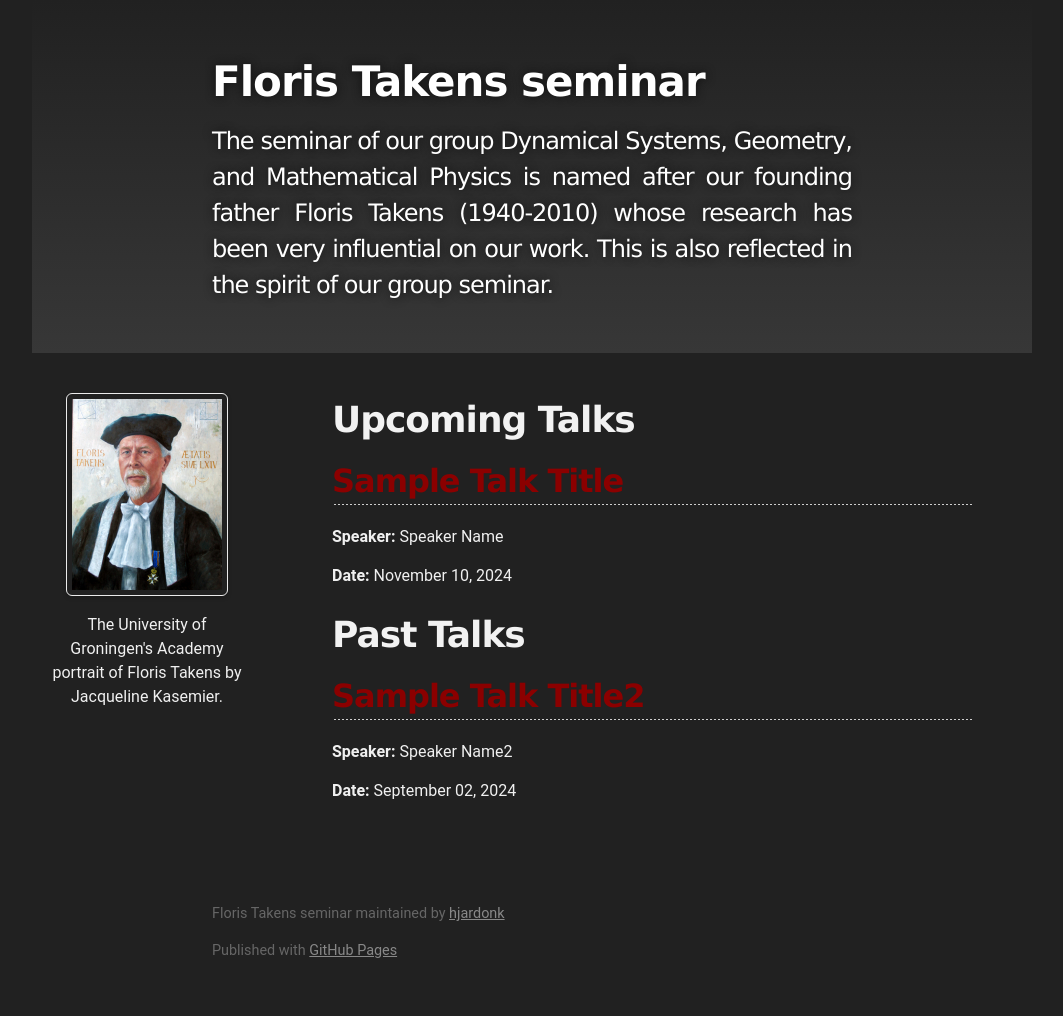
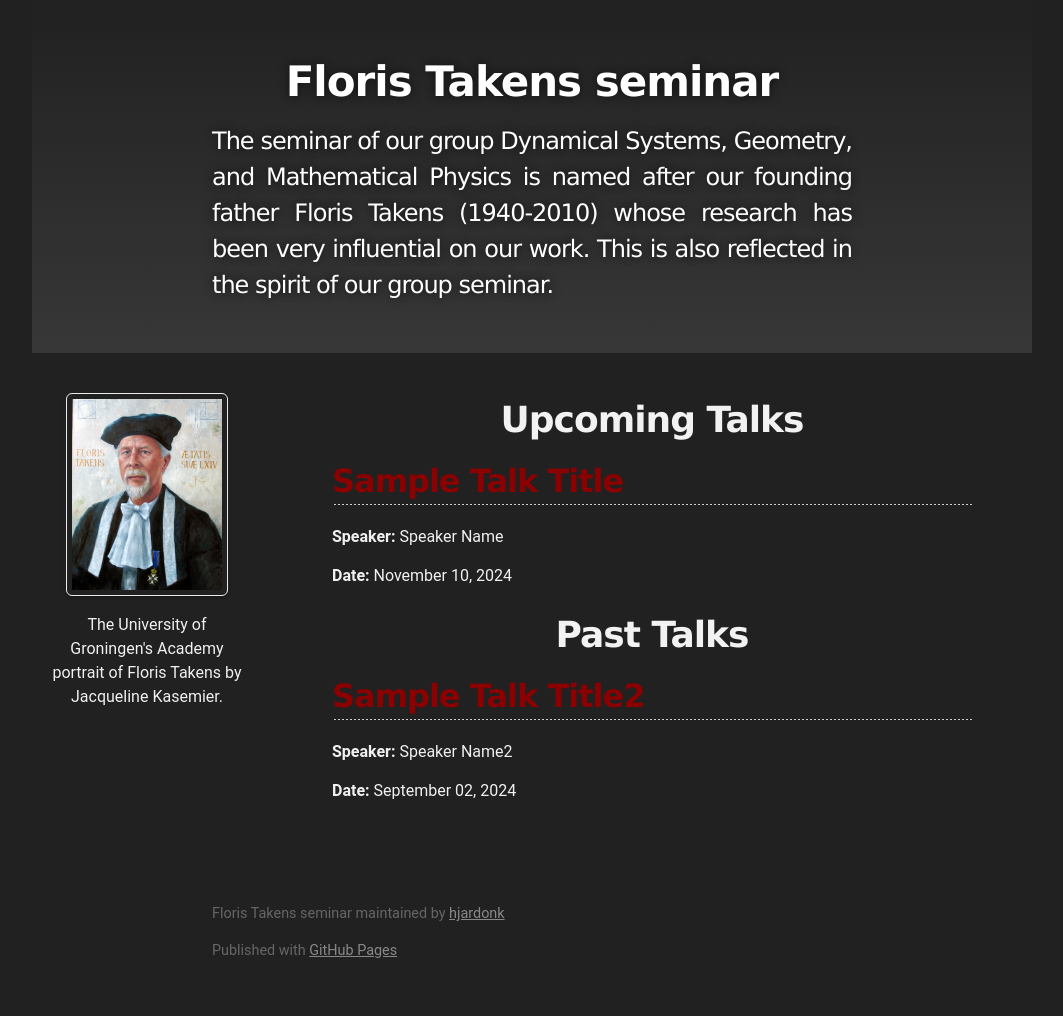
Before and after one commit to hjardonk/FlorisTakensSeminar, a Jekyll site: the page built from index.html, in a window 1280 px wide. Shown: the whole page, without its empty margins (108-1171 px from the left). Built offline with Jekyll 4.4.1, drawn with Linux system fonts in a browser that asks for light colours.

Commit message:
Update style.scss

```diff
--- a/assets/css/style.scss
+++ b/assets/css/style.scss
@@ -21,6 +21,10 @@ body {
   flex: 2; /* Keep the existing flex value */
   padding: 20px; /* Adds padding inside the header content */
   box-sizing: border-box; /* Ensures padding doesn't increase total width */
+}
+
+h1, .page-title, .site-title {
+    text-align: center;
 }
 
 .header-content h1 {
```
